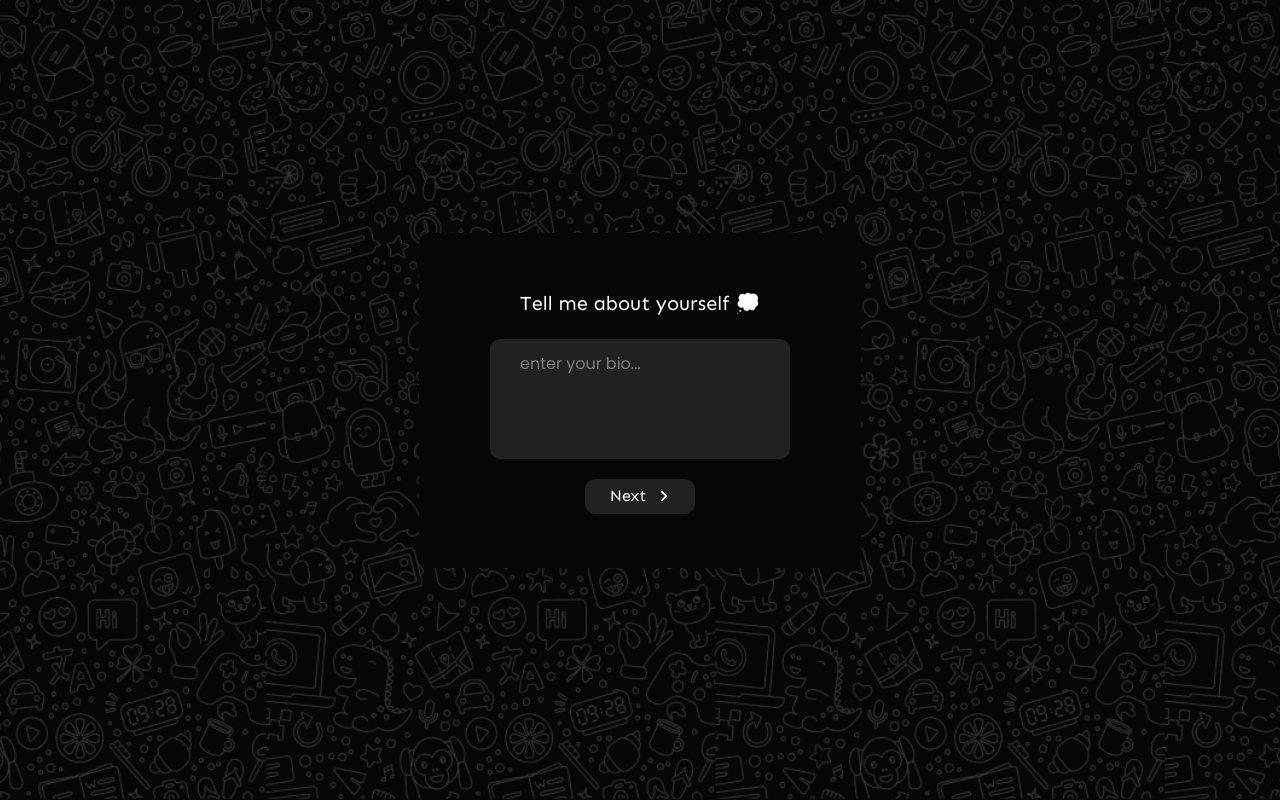
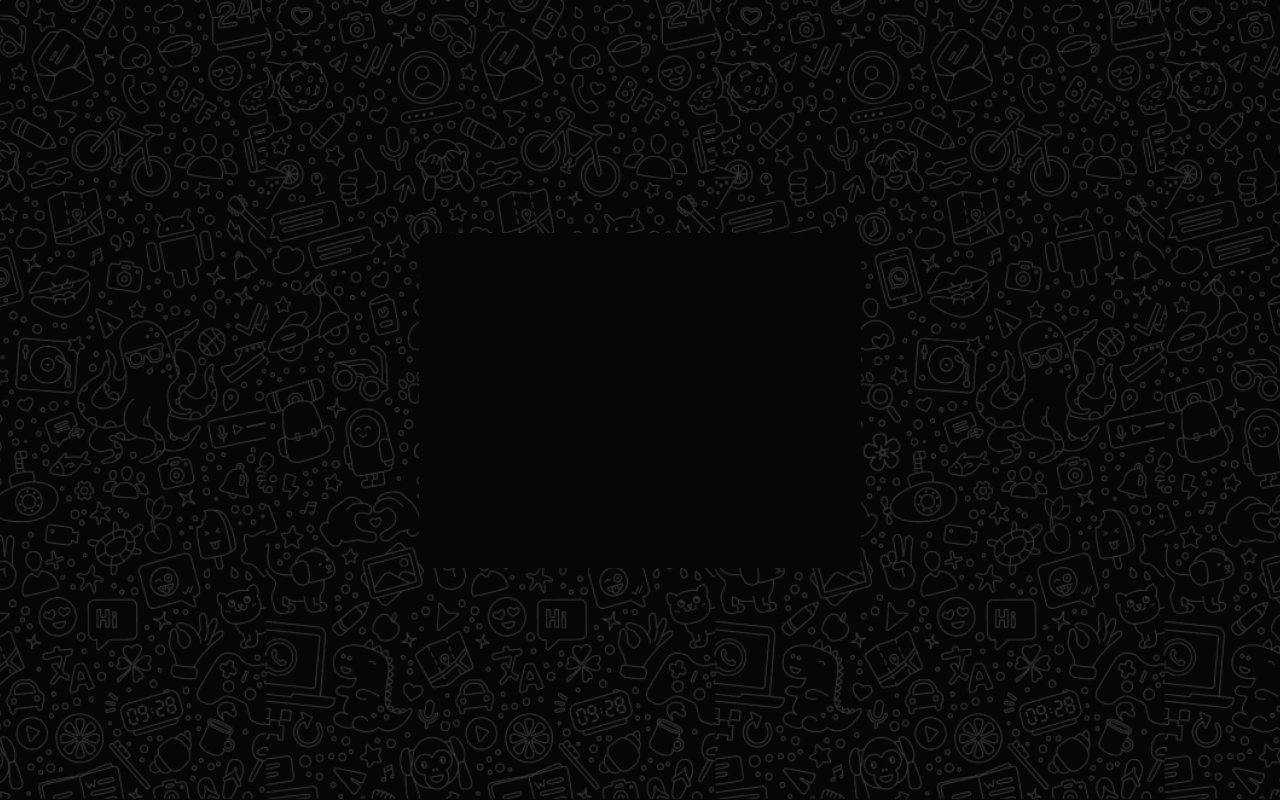
Before and after one commit to narayann7/TrendRooms, a React (Create React App) app: page /auth in a window 1280 px wide. Built offline with nearby package versions, Linux system fonts and the light colour scheme.

Commit message:
file-structured

```diff
--- a/src/components/Welcome.js
+++ b/src/components/auth/Welcome.js
@@ -1,11 +1,11 @@
 import React from "react";
 import { Box } from "@mui/system";
-import { center_column } from "../theme/CommonStyles";
-import common_components from "../components/CommonComponents";
+import { center_column } from "../../theme/CommonStyles";
+import common_components from "../CommonComponents";
 import { FcGoogle } from "react-icons/fc";
 import { BsGithub } from "react-icons/bs";
 import { FaLinkedin } from "react-icons/fa";
-import Spacer from "../components/Spacer";
+import Spacer from "../Spacer";
 function Welcome() {
   return (
     <Box sx={center_column}>
--- a/src/pages/AuthPage.js
+++ b/src/pages/AuthPage.js
@@ -1,21 +1,7 @@
 import React from "react";
 import common_components from "../components/CommonComponents";
-import { Box, TextField, InputBase } from "@mui/material";
-import Welcome from "./../components/Welcome";
-import {
-  base_box,
-  auth_center_box,
-  center_column,
-  app_button_2,
-  bg,
-  textfield_style,
-} from "../theme/CommonStyles";
-import Spacer from "../components/Spacer";
-import AskName from "../components/AskName";
-import { FaPlus } from "react-icons/fa";
-import { RiArrowRightSLine } from "react-icons/ri";
-import app_images from "./../assets/exportImage";
-import AskBio from "./../components/AskBio";
+import { Box } from "@mui/material";
+import { base_box, auth_center_box, bg } from "../theme/CommonStyles";
 function AuthPage() {
   return (
     <Box>
@@ -26,9 +12,7 @@ function AuthPage() {
         }}
       ></Box>
       <Box sx={base_box}>
-        <Box sx={auth_center_box}>
-          <AskBio />
-        </Box>
+        <Box sx={auth_center_box}></Box>
       </Box>
     </Box>
   );
```
Also changed, not shown: src/components/auth/AskBio.js (renamed from src/components/AskBio.js), src/components/auth/AskName.js (renamed from src/components/AskName.js), src/components/auth/SelectAvatar.js (renamed from src/components/SelectAvatar.js), 1 other file (tests, documents, lock files or other folders).
